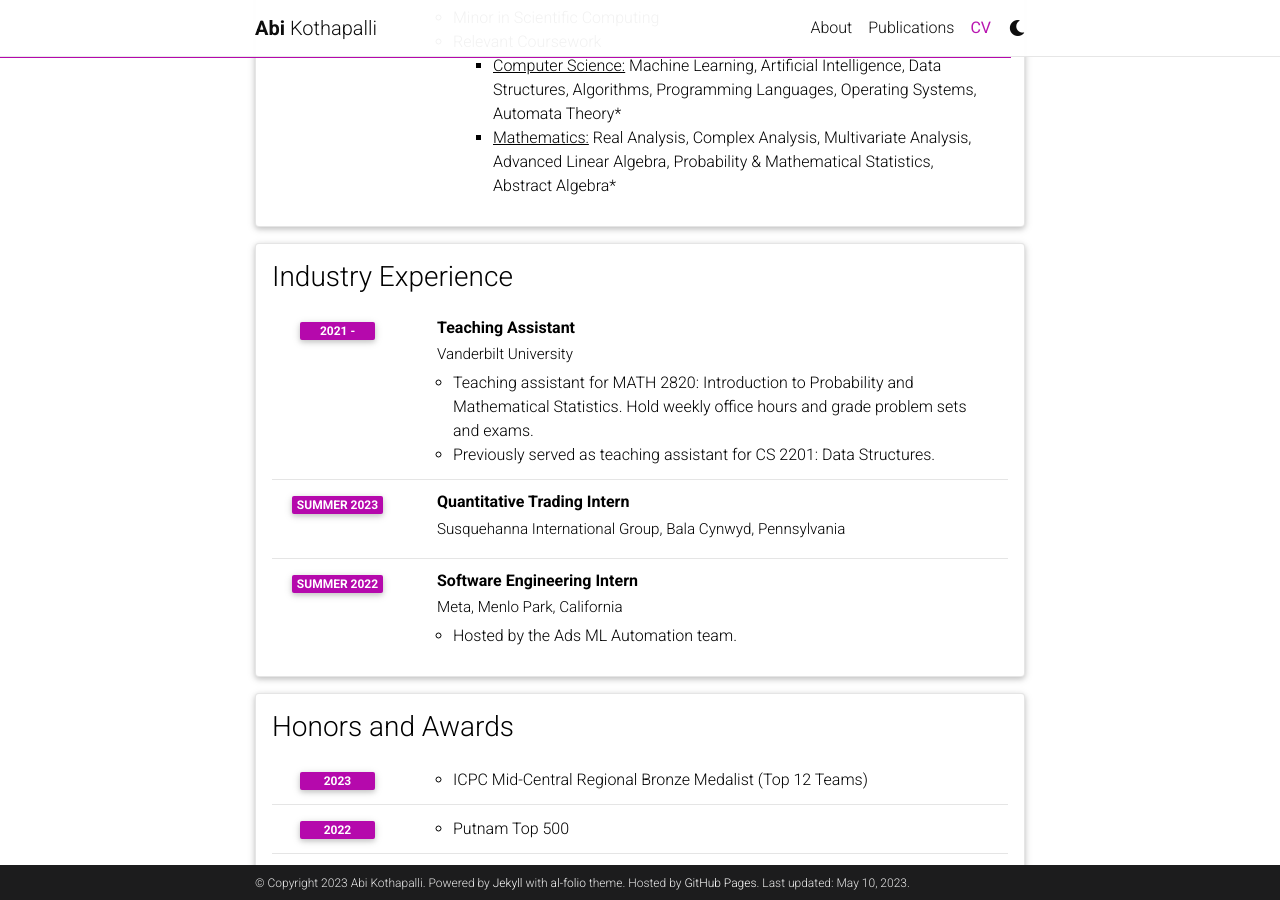
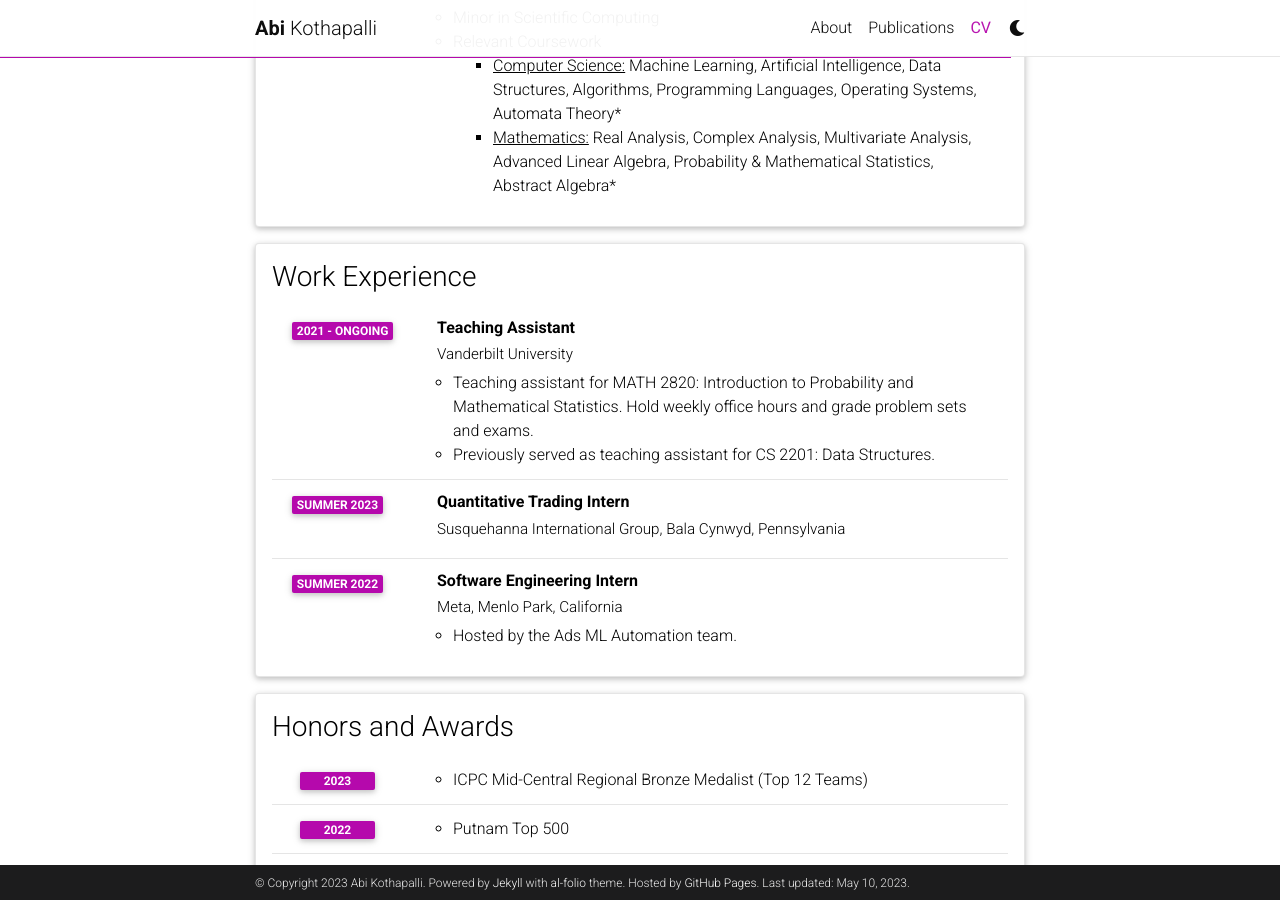
Before and after one commit to abi-kothapalli/abi-kothapalli.github.io, a Jekyll site: the page built from _pages/cv.md, in a window 1280 px wide and 900 px high, scrolled down 481 px. Built offline with Jekyll 4.4.1, drawn with Linux system fonts in a browser that asks for light colours; comment, search, counter and statistics services are not loaded; a style sheet for code colours, icons or effects is not loaded.

Commit message:
Minor updates to CV

```diff
--- a/_data/cv.yml
+++ b/_data/cv.yml
@@ -19,12 +19,12 @@
             - "<u>Computer Science:</u> Machine Learning, Artificial Intelligence, Data Structures, Algorithms, Programming Languages, Operating Systems, Automata Theory*"
             - "<u>Mathematics:</u> Real Analysis, Complex Analysis, Multivariate Analysis, Advanced Linear Algebra, Probability & Mathematical Statistics, Abstract Algebra*"
 
-- title: Industry Experience
+- title: Work Experience
   type: time_table
   contents:
     - title: Teaching Assistant
       institution: Vanderbilt University
-      year: 2021 -
+      year: 2021 - Ongoing
       description:
         - "Teaching assistant for MATH 2820: Introduction to Probability and Mathematical Statistics. Hold weekly office hours and grade problem sets and exams."
         - "Previously served as teaching assistant for CS 2201: Data Structures."
```
